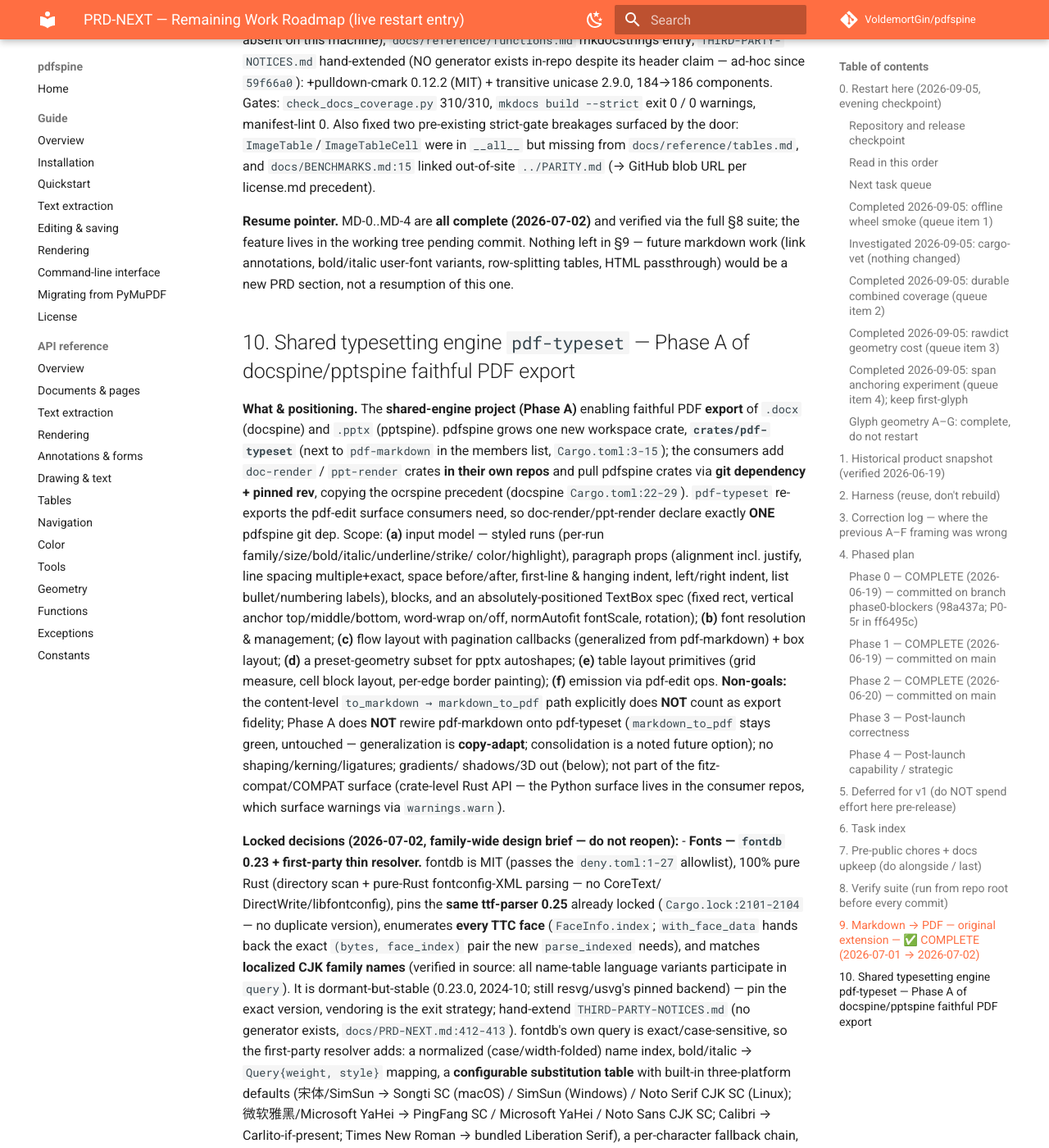
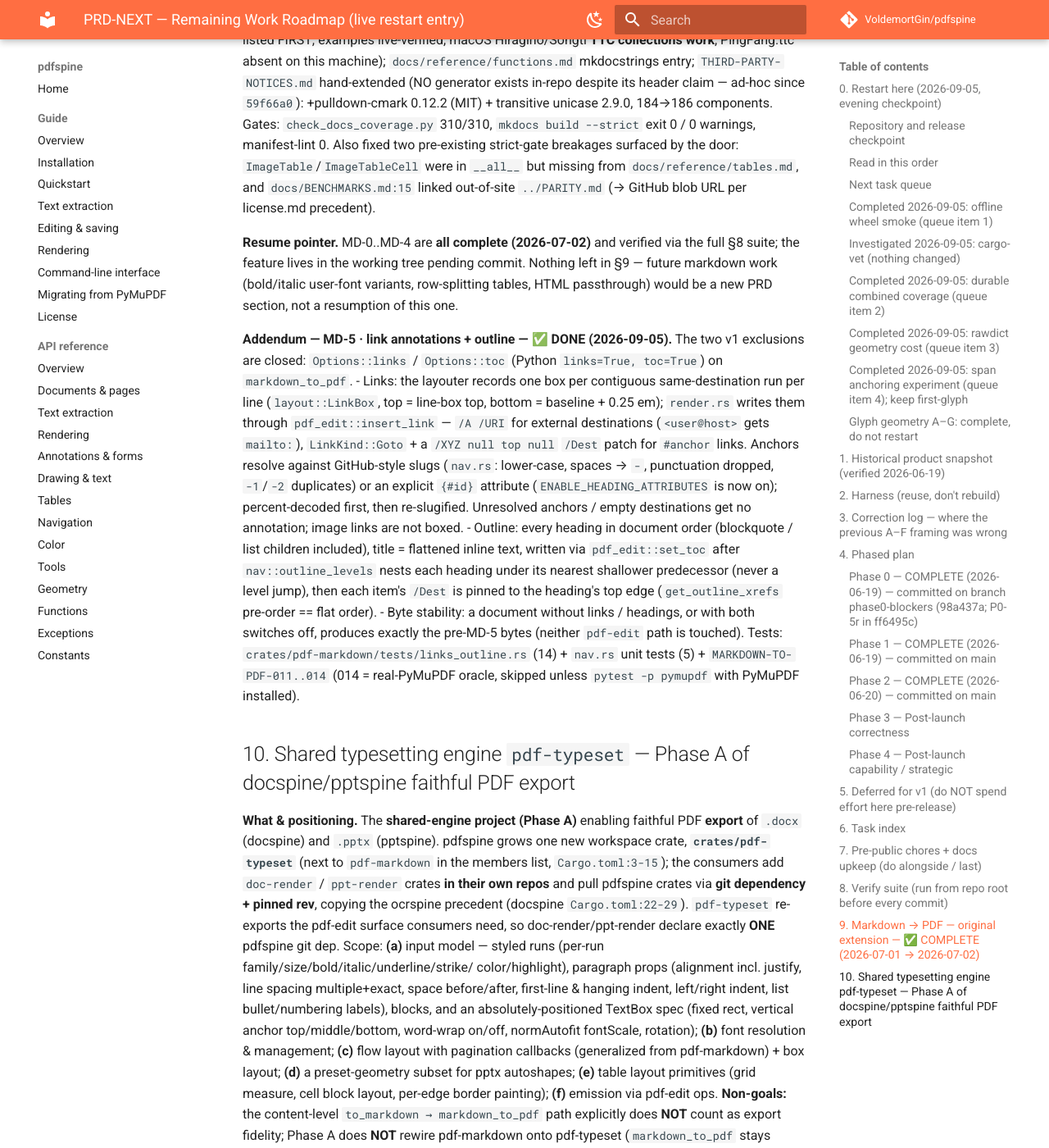
Before and after one commit to VoldemortGin/pdfspine, an MkDocs documentation site: the page built from docs/PRD-NEXT.md, in a window 1280 px wide and 1400 px high, scrolled down 24795 px. Shown: the whole window at 82% size. Built offline with MkDocs 1.6.1 and Material for MkDocs 9.7.7, drawn with Linux system fonts in a browser that asks for light colours; comment, search, counter and statistics services are not loaded; some of the changed text lies outside the part shown.

Commit message:
docs(markdown): document link annotations and outline
CHANGELOG Unreleased/Added, `_llms` api + gotchas (anchor slug rule, `{#id}`
replaces the auto slug, level normalization), PRD-NEXT §9 addendum (MD-5)
and the MARKDOWN-TO-PDF-011..014 catalog rows. The mkdocs reference page
picks the new behaviour up from the `markdown_to_pdf` docstring.

Co-Authored-By: Claude Fable 5.1 <noreply@anthropic.com>
Claude-Session: https://claude.ai/code/session_016bWzmi8X8VhBzdPZJoGUhG

```diff
--- a/docs/PRD-NEXT.md
+++ b/docs/PRD-NEXT.md
@@ -516,7 +516,7 @@ to the existing pdf→md extraction (`Table.to_markdown`) and image→pdf (`conv
 - **Defaults (all options-configurable):** A4 595×842pt + 72pt margins; body Helvetica / heading
   Helvetica-Bold / code Courier (Base-14, zero embedding); images from local path + `data:` URI only
   (**no remote-URL fetch** — keeps the no-network property); links rendered as blue text, no link
-  annotation in v1.
+  annotation in v1 (superseded 2026-09-05 — see the §9 addendum below).
 
 **✅ CJK DECISION — RESOLVED (2026-07-02, user chose Option A).** Don't bundle a font; expose `font=` /
 `cjk_font=` to pass a TTF path (PingFang / Noto Sans CJK) for Chinese; unset → CJK renders as missing
@@ -602,9 +602,27 @@ via `EmbeddedFont::char_advance`; `cjk_font` acts as a per-char fallback for cod
   `../PARITY.md` (→ GitHub blob URL per license.md precedent).
 
 **Resume pointer.** MD-0..MD-4 are **all complete (2026-07-02)** and verified via the full §8 suite; the
-feature lives in the working tree pending commit. Nothing left in §9 — future markdown work (link
-annotations, bold/italic user-font variants, row-splitting tables, HTML passthrough) would be a new PRD
-section, not a resumption of this one.
+feature lives in the working tree pending commit. Nothing left in §9 — future markdown work (bold/italic
+user-font variants, row-splitting tables, HTML passthrough) would be a new PRD section, not a resumption
+of this one.
+
+**Addendum — MD-5 · link annotations + outline — ✅ DONE (2026-09-05).** The two v1 exclusions are
+closed: `Options::links` / `Options::toc` (Python `links=True, toc=True`) on `markdown_to_pdf`.
+- Links: the layouter records one box per contiguous same-destination run per line
+  (`layout::LinkBox`, top = line-box top, bottom = baseline + 0.25 em); `render.rs` writes them through
+  `pdf_edit::insert_link` — `/A /URI` for external destinations (`<user@host>` gets `mailto:`),
+  `LinkKind::Goto` + a `/XYZ null top null` `/Dest` patch for `#anchor` links. Anchors resolve against
+  GitHub-style slugs (`nav.rs`: lower-case, spaces → `-`, punctuation dropped, `-1`/`-2` duplicates) or an
+  explicit `{#id}` attribute (`ENABLE_HEADING_ATTRIBUTES` is now on); percent-decoded first, then
+  re-slugified. Unresolved anchors / empty destinations get no annotation; image links are not boxed.
+- Outline: every heading in document order (blockquote / list children included), title = flattened
+  inline text, written via `pdf_edit::set_toc` after `nav::outline_levels` nests each heading under its
+  nearest shallower predecessor (never a level jump), then each item's `/Dest` is pinned to the
+  heading's top edge (`get_outline_xrefs` pre-order == flat order).
+- Byte stability: a document without links / headings, or with both switches off, produces exactly the
+  pre-MD-5 bytes (neither `pdf-edit` path is touched). Tests: `crates/pdf-markdown/tests/links_outline.rs`
+  (14) + `nav.rs` unit tests (5) + `MARKDOWN-TO-PDF-011..014` (014 = real-PyMuPDF oracle, skipped unless
+  `pytest -p pymupdf` with PyMuPDF installed).
 
 ## 10. Shared typesetting engine `pdf-typeset` — Phase A of docspine/pptspine faithful PDF export
 
```
Also changed, not shown: CHANGELOG.md (+14 -0 lines), docs/test-case-catalog.md (+4 -0 lines), python/pdfspine/_llms/docs/api.md (+6 -1 lines), python/pdfspine/_llms/docs/gotchas.md (+2 -1 lines).
